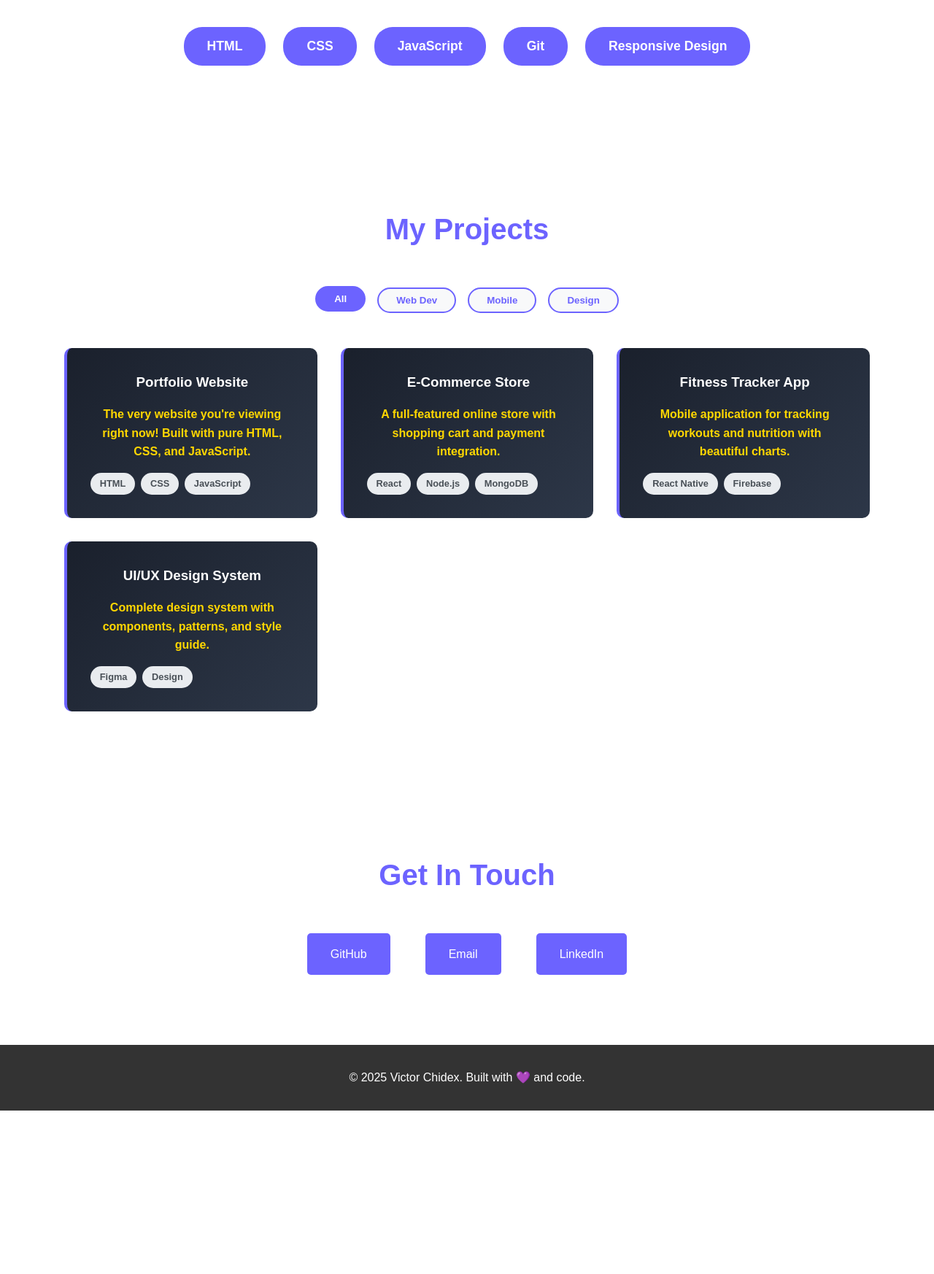
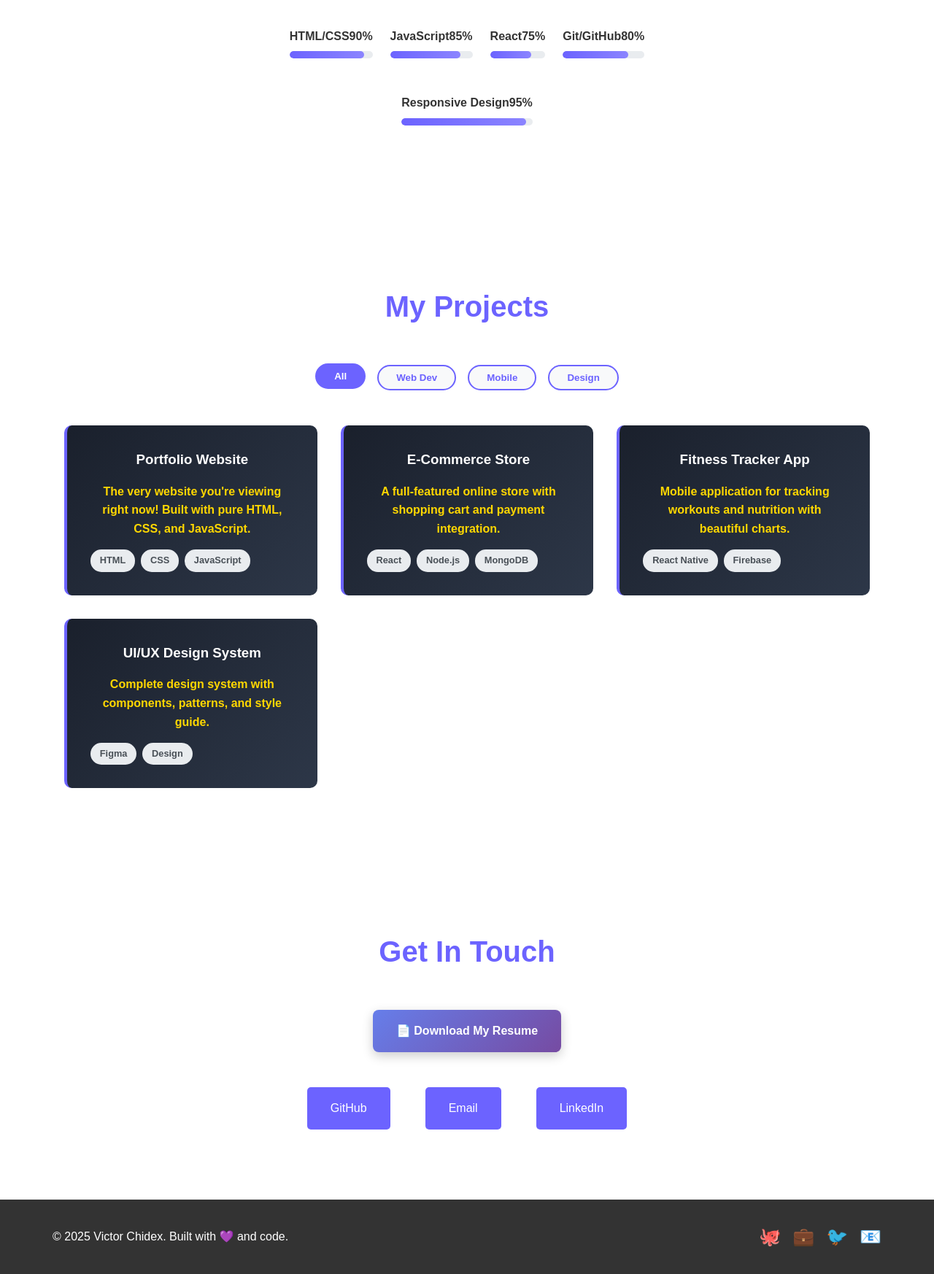
Before and after one commit to VictorChidex1/Victor-Chidex, a plain HTML site: page index.html in a window 1280 px wide. Shown: the part 1480-3226 px from the top of the page at 73% size. Before the commit the page ends 3002 px from the top, so only its background shows below. Drawn offline with Linux system fonts and the light colour scheme.

Commit message:
Added resume download, skill bars, social icons, and smooth transitions

```diff
--- a/index.html
+++ b/index.html
@@ -78,11 +78,51 @@
     <section id="skills" class="skills">
       <h2>My Skills</h2>
       <div class="skills-container">
-        <div class="skill">HTML</div>
-        <div class="skill">CSS</div>
-        <div class="skill">JavaScript</div>
-        <div class="skill">Git</div>
-        <div class="skill">Responsive Design</div>
+        <div class="skill-item">
+          <div class="skill-info">
+            <span>HTML/CSS</span>
+            <span>90%</span>
+          </div>
+          <div class="skill-bar">
+            <div class="skill-progress" data-width="90%"></div>
+          </div>
+        </div>
+        <div class="skill-item">
+          <div class="skill-info">
+            <span>JavaScript</span>
+            <span>85%</span>
+          </div>
+          <div class="skill-bar">
+            <div class="skill-progress" data-width="85%"></div>
+          </div>
+        </div>
+        <div class="skill-item">
+          <div class="skill-info">
+            <span>React</span>
+            <span>75%</span>
+          </div>
+          <div class="skill-bar">
+            <div class="skill-progress" data-width="75%"></div>
+          </div>
+        </div>
+        <div class="skill-item">
+          <div class="skill-info">
+            <span>Git/GitHub</span>
+            <span>80%</span>
+          </div>
+          <div class="skill-bar">
+            <div class="skill-progress" data-width="80%"></div>
+          </div>
+        </div>
+        <div class="skill-item">
+          <div class="skill-info">
+            <span>Responsive Design</span>
+            <span>95%</span>
+          </div>
+          <div class="skill-bar">
+            <div class="skill-progress" data-width="95%"></div>
+          </div>
+        </div>
       </div>
     </section>
 
@@ -150,6 +190,14 @@
     <!-- Contact Section -->
     <section id="contact" class="contact">
       <h2>Get In Touch</h2>
+
+      <!-- Resume Download Button -->
+      <div class="resume-section">
+        <a href="assets/resume.pdf" download class="resume-btn">
+          📄 Download My Resume
+        </a>
+      </div>
+
       <div class="contact-links">
         <a
           href="https://github.com/VictorChidex1"
@@ -171,7 +219,35 @@
 
     <!-- Footer -->
     <footer class="footer">
-      <p>&copy; 2025 Victor Chidex. Built with 💜 and code.</p>
+      <div class="footer-content">
+        <p>&copy; 2025 Victor Chidex. Built with 💜 and code.</p>
+        <div class="social-links">
+          <a
+            href="https://github.com/your-username"
+            target="_blank"
+            aria-label="GitHub"
+          >
+            <span>🐙</span>
+          </a>
+          <a
+            href="https://linkedin.com/in/your-profile"
+            target="_blank"
+            aria-label="LinkedIn"
+          >
+            <span>💼</span>
+          </a>
+          <a
+            href="https://twitter.com/your-profile"
+            target="_blank"
+            aria-label="Twitter"
+          >
+            <span>🐦</span>
+          </a>
+          <a href="mailto:your-email@example.com" aria-label="Email">
+            <span>📧</span>
+          </a>
+        </div>
+      </div>
     </footer>
 
     <!-- Back to Top Button -->
--- a/script.js
+++ b/script.js
@@ -165,4 +165,25 @@ if (filterButtons.length > 0) {
   });
 }
 
+// Animate skill bars when they come into view
+const skillObserver = new IntersectionObserver(
+  (entries) => {
+    entries.forEach((entry) => {
+      if (entry.isIntersecting) {
+        const skillProgress = entry.target;
+        const width = skillProgress.getAttribute("data-width");
+        setTimeout(() => {
+          skillProgress.style.width = width;
+        }, 300);
+      }
+    });
+  },
+  { threshold: 0.5 }
+);
+
+// Observe all skill progress bars
+document.querySelectorAll(".skill-progress").forEach((skill) => {
+  skillObserver.observe(skill);
+});
+
 console.log("Welcome to Victor Chidex Portfolio! 🚀");
--- a/style.css
+++ b/style.css
@@ -739,3 +739,126 @@ body.dark-mode .tag {
   gap: 2rem;
   min-height: 200px; /* Prevents container from collapsing */
 }
+
+/* Resume Download Button */
+.resume-section {
+  text-align: center;
+  margin-bottom: 3rem;
+}
+
+.resume-btn {
+  display: inline-block;
+  padding: 1rem 2rem;
+  background: linear-gradient(135deg, #667eea 0%, #764ba2 100%);
+  color: white;
+  text-decoration: none;
+  border-radius: 8px;
+  font-weight: bold;
+  transition: all 0.3s ease;
+  box-shadow: 0 5px 15px rgba(0, 0, 0, 0.2);
+}
+
+.resume-btn:hover {
+  transform: translateY(-3px);
+  box-shadow: 0 10px 25px rgba(0, 0, 0, 0.3);
+}
+
+/* Dark mode for resume button */
+body.dark-mode .resume-btn {
+  background: linear-gradient(135deg, #5a52d5 0%, #6c63ff 100%);
+}
+
+/* Skill Level Indicators */
+.skills-container {
+  max-width: 600px;
+  margin: 0 auto;
+}
+
+.skill-item {
+  margin-bottom: 1.5rem;
+}
+
+.skill-info {
+  display: flex;
+  justify-content: space-between;
+  margin-bottom: 0.5rem;
+  font-weight: bold;
+}
+
+.skill-bar {
+  background: #e9ecef;
+  border-radius: 10px;
+  height: 10px;
+  overflow: hidden;
+}
+
+.skill-progress {
+  background: linear-gradient(90deg, #6c63ff, #8b84ff);
+  height: 100%;
+  width: 0;
+  border-radius: 10px;
+  transition: width 1.5s ease-in-out;
+}
+
+/* Dark mode for skill bars */
+body.dark-mode .skill-bar {
+  background: #3d3d3d;
+}
+
+/* Footer Social Icons */
+.footer-content {
+  display: flex;
+  justify-content: space-between;
+  align-items: center;
+  max-width: 1200px;
+  margin: 0 auto;
+  padding: 0 2rem;
+}
+
+.social-links {
+  display: flex;
+  gap: 1rem;
+}
+
+.social-links a {
+  color: white;
+  text-decoration: none;
+  font-size: 1.5rem;
+  transition: transform 0.3s ease;
+  display: block;
+}
+
+.social-links a:hover {
+  transform: translateY(-3px);
+}
+
+/* Mobile footer */
+@media screen and (max-width: 768px) {
+  .footer-content {
+    flex-direction: column;
+    gap: 1rem;
+    text-align: center;
+  }
+}
+
+/* Smooth Page Transitions */
+* {
+  transition: background-color 0.3s ease, color 0.3s ease,
+    border-color 0.3s ease;
+}
+
+/* Loading animation for better UX */
+.page-load {
+  animation: pageLoad 0.8s ease-out;
+}
+
+@keyframes pageLoad {
+  from {
+    opacity: 0;
+    transform: translateY(20px);
+  }
+  to {
+    opacity: 1;
+    transform: translateY(0);
+  }
+}
```
